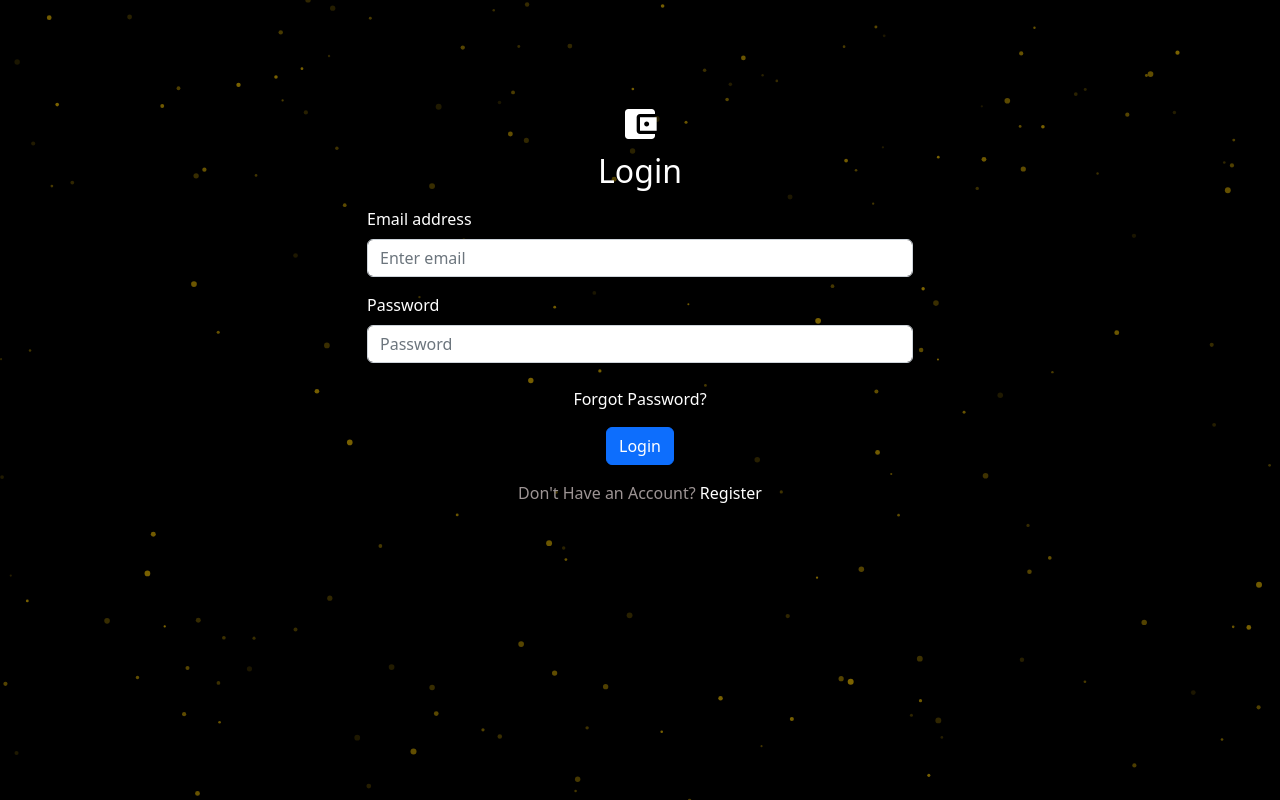
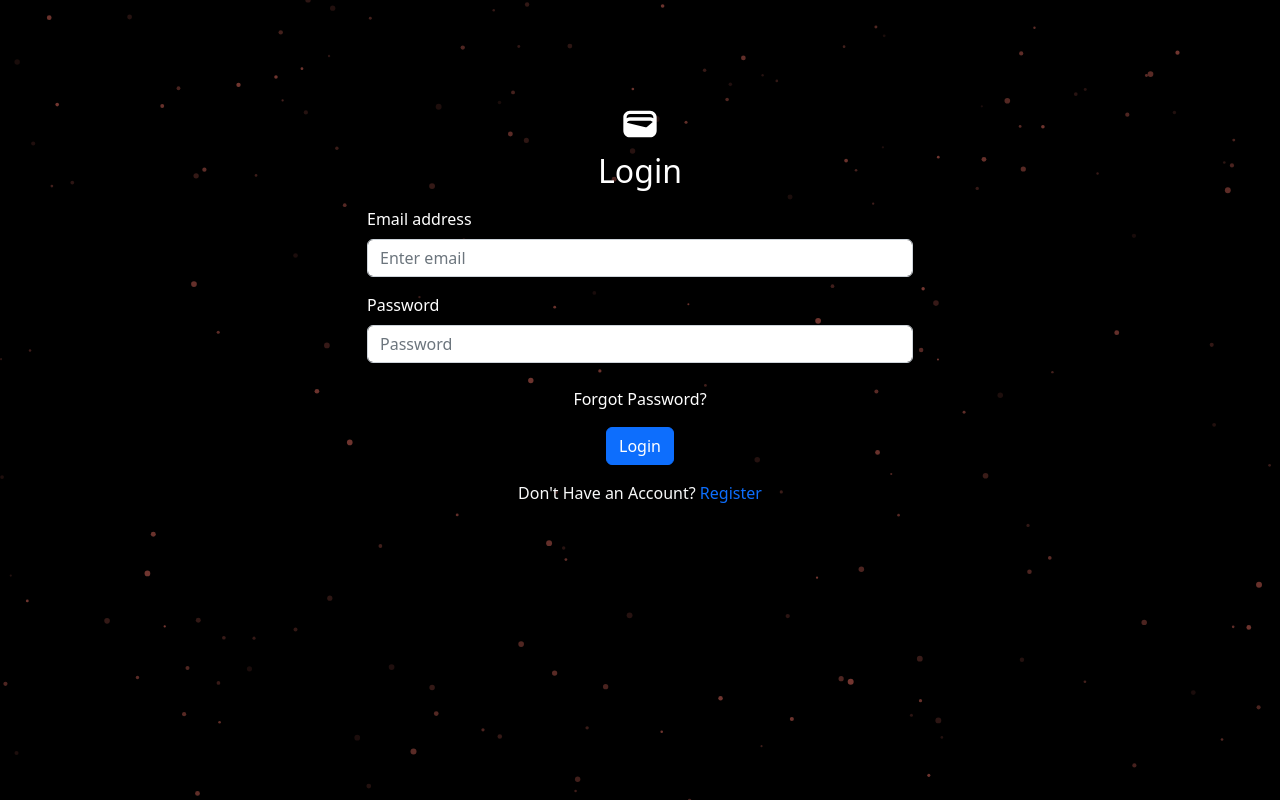
Before and after one commit to kevi07/Expense-Tracker, a React (Create React App) app in the folder frontend/: page /login in a window 1280 px wide. Built offline with nearby package versions, Linux system fonts and the light colour scheme.

Commit message:
Updation

```diff
--- a/frontend/src/Pages/Auth/Login.js
+++ b/frontend/src/Pages/Auth/Login.js
@@ -3,7 +3,7 @@ import { useCallback, useEffect, useState } from "react";
 import { Container, Row, Col, Form, Button } from "react-bootstrap";
 import Particles from "react-tsparticles";
 import { loadFull } from "tsparticles";
-import AccountBalanceWalletIcon from "@mui/icons-material/AccountBalanceWallet";
+import AccountBalanceWalletIcon from "@mui/icons-material/Wallet";
 import { Link, useNavigate } from "react-router-dom";
 import { ToastContainer, toast } from "react-toastify";
 import "react-toastify/dist/ReactToastify.css";
@@ -95,7 +95,7 @@ const Login = () => {
               },
             },
             color: {
-              value: "#ffcc00",
+              value: "#ec7063",
             },
             shape: {
               type: "circle",
@@ -199,9 +199,9 @@ const Login = () => {
                   {loading ? "Signin…" : "Login"}
                 </Button>
 
-                <p className="mt-3" style={{ color: "#9d9494" }}>
+                <p className="mt-3" style={{ color: "#f8f9f9" }}>
                   Don't Have an Account?{" "}
-                  <Link to="/register" className="text-white lnk">
+                  <Link to="/register" className="text-blue-900 lnk">
                     Register
                   </Link>
                 </p>
--- a/frontend/src/Pages/Auth/Register.js
+++ b/frontend/src/Pages/Auth/Register.js
@@ -4,7 +4,7 @@ import { Container, Row, Col, Form, Button } from 'react-bootstrap';
 import "./auth.css";
 import Particles from "react-tsparticles";
 import { loadFull } from "tsparticles";
-import AccountBalanceWalletIcon from '@mui/icons-material/AccountBalanceWallet';
+import AccountBalanceWalletIcon from '@mui/icons-material/Wallet';
 import { Link, useNavigate } from "react-router-dom";
 import { ToastContainer, toast } from 'react-toastify';
 import 'react-toastify/dist/ReactToastify.css';
```
Also changed, not shown: frontend/src/components/Particle.js (+9 -3 lines), 1 other file (tests, documents, lock files or other folders).
